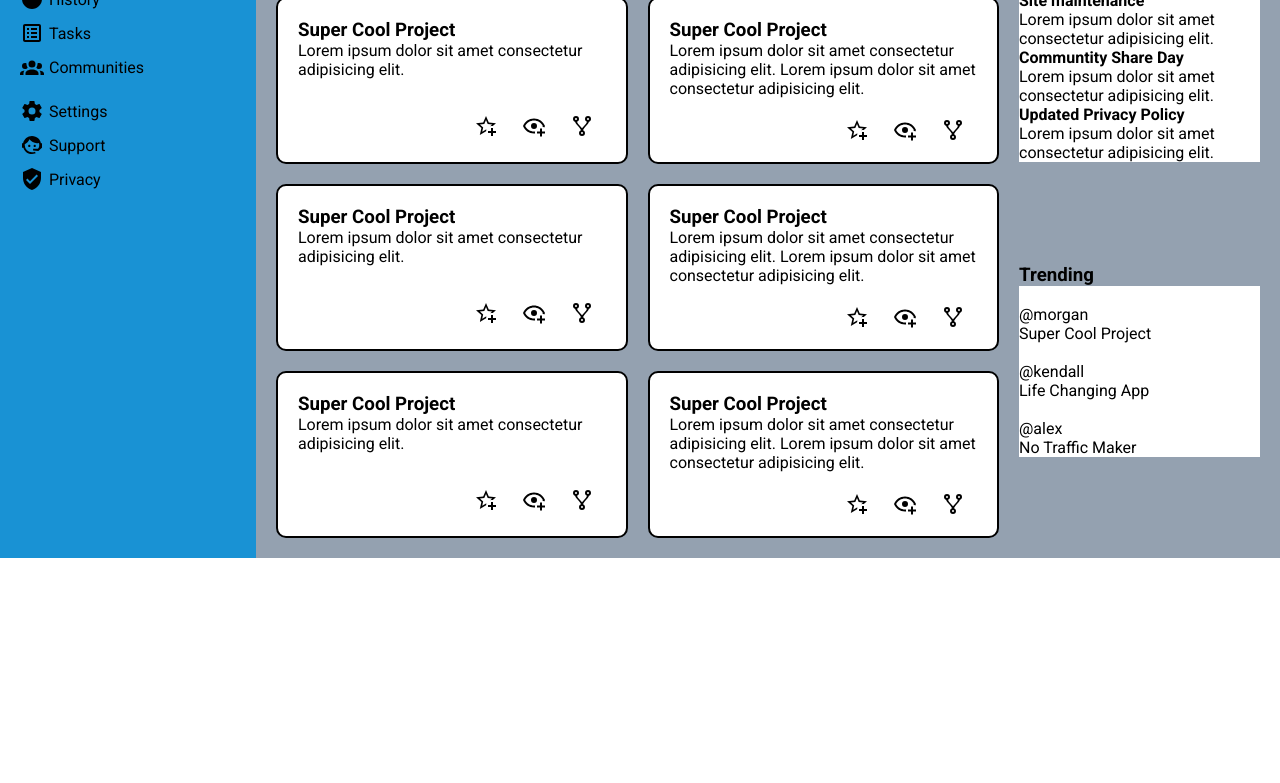
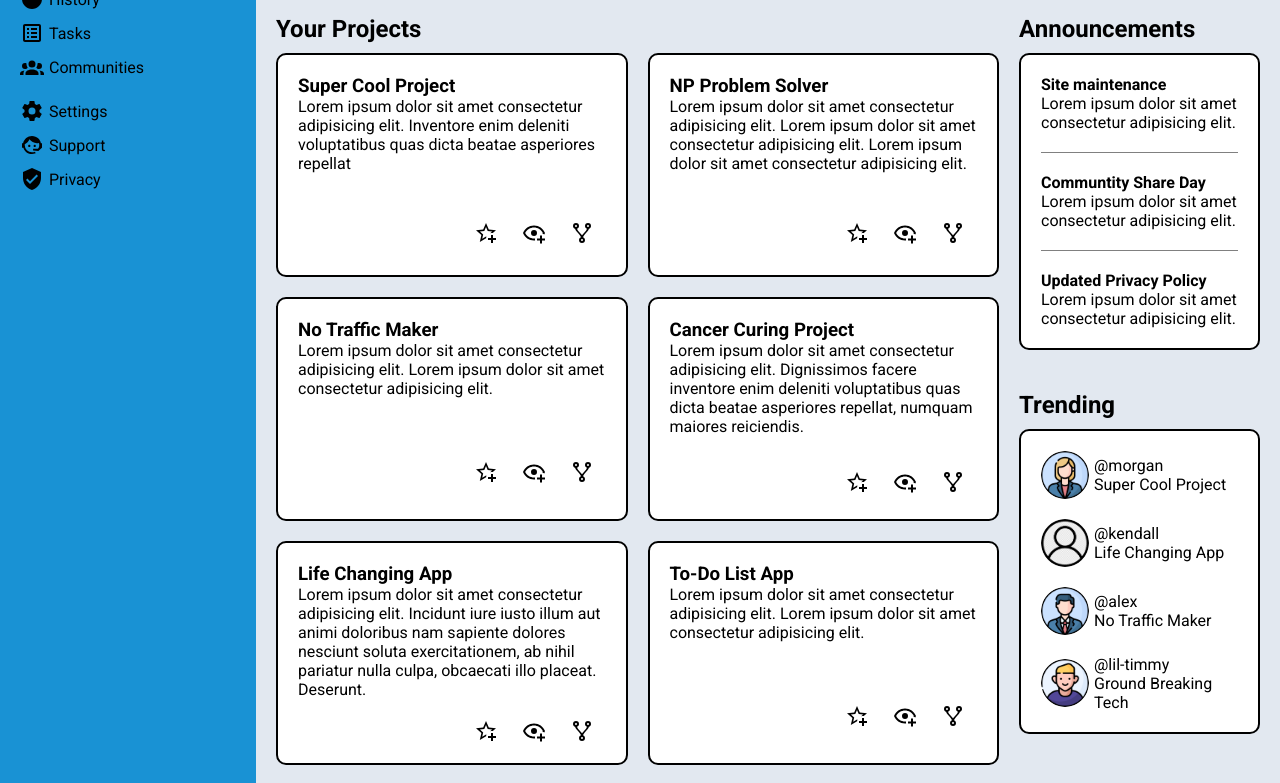
Before and after one commit to JackFed/dashboard-wf, a plain HTML site: page index.html in a window 1280 px wide. Shown: the part 203-986 px from the top of the page. Before the commit the page ends 800 px from the top, so only its background shows below. Drawn offline with Linux system fonts and the light colour scheme.

Commit message:
Finished majority of css

```diff
--- a/index.html
+++ b/index.html
@@ -93,7 +93,10 @@
                     <div class="tile">
                         <div class="text">
                             <h3>Super Cool Project</h3>
-                            <p>Lorem ipsum dolor sit amet consectetur adipisicing elit.</p>
+                            <p>Lorem ipsum dolor sit amet consectetur adipisicing elit.
+                                Inventore enim deleniti voluptatibus
+                                quas dicta beatae asperiores repellat
+                            </p>
                         </div>
                         <div class="actions">
                             <img class="icon" src="./images/icons/list-item/star-plus-outline.svg" alt="Star with plus sign">
@@ -103,9 +106,11 @@
                     </div>
                     <div class="tile">
                         <div class="text">
-                            <h3>Super Cool Project</h3>
+                            <h3>NP Problem Solver</h3>
                             <p>Lorem ipsum dolor sit amet consectetur adipisicing elit.
-                                Lorem ipsum dolor sit amet consectetur adipisicing elit.</p>
+                                Lorem ipsum dolor sit amet consectetur adipisicing elit.
+                                Lorem ipsum dolor sit amet consectetur adipisicing elit.
+                            </p>
                         </div>
                         <div class="actions">
                             <img class="icon" src="./images/icons/list-item/star-plus-outline.svg" alt="Star with plus sign">
@@ -115,8 +120,10 @@
                     </div>
                     <div class="tile">
                         <div class="text">
-                            <h3>Super Cool Project</h3>
-                            <p>Lorem ipsum dolor sit amet consectetur adipisicing elit.</p>
+                            <h3>No Traffic Maker</h3>
+                            <p>Lorem ipsum dolor sit amet consectetur adipisicing elit.
+                                Lorem ipsum dolor sit amet consectetur adipisicing elit.
+                            </p>
                         </div>
                         <div class="actions">
                             <img class="icon" src="./images/icons/list-item/star-plus-outline.svg" alt="Star with plus sign">
@@ -126,9 +133,12 @@
                     </div>
                     <div class="tile">
                         <div class="text">
-                            <h3>Super Cool Project</h3>
+                            <h3>Cancer Curing Project</h3>
                             <p>Lorem ipsum dolor sit amet consectetur adipisicing elit.
-                                Lorem ipsum dolor sit amet consectetur adipisicing elit.</p>
+                                Dignissimos facere inventore enim deleniti voluptatibus
+                                 quas dicta beatae asperiores repellat, numquam maiores
+                                 reiciendis.
+                            </p>
                         </div>
                         <div class="actions">
                             <img class="icon" src="./images/icons/list-item/star-plus-outline.svg" alt="Star with plus sign">
@@ -138,8 +148,12 @@
                     </div>
                     <div class="tile">
                         <div class="text">
-                            <h3>Super Cool Project</h3>
-                            <p>Lorem ipsum dolor sit amet consectetur adipisicing elit.</p>
+                            <h3>Life Changing App</h3>
+                            <p>Lorem ipsum dolor sit amet consectetur adipisicing elit.
+                                Incidunt iure iusto illum aut animi doloribus nam sapiente
+                                dolores nesciunt soluta exercitationem, ab nihil pariatur
+                                nulla culpa, obcaecati illo placeat. Deserunt.
+                            </p>
                         </div>
                         <div class="actions">
                             <img class="icon" src="./images/icons/list-item/star-plus-outline.svg" alt="Star with plus sign">
@@ -149,7 +163,7 @@
                     </div>
                     <div class="tile">
                         <div class="text">
-                            <h3>Super Cool Project</h3>
+                            <h3>To-Do List App</h3>
                             <p>Lorem ipsum dolor sit amet consectetur adipisicing elit.
                                 Lorem ipsum dolor sit amet consectetur adipisicing elit.</p>
                         </div>
@@ -163,8 +177,8 @@
             </main>
             <aside>
                 <div class="announcements">
-                    <h3>Announcements</h3>
-                    <div class="updates">
+                    <h2>Announcements</h2>
+                    <div class="aside-card">
                         <div class="update">
                             <h4>Site maintenance</h4>
                             <p>Lorem ipsum dolor sit amet consectetur adipisicing elit.</p>
@@ -180,27 +194,42 @@
                     </div>
                 </div>
                 <div class="trending">
-                    <h3>Trending</h3>
-                    <div class="people">
+                    <h2>Trending</h2>
+                    <div class="aside-card">
                         <div class="person">
-                            <img class="profile-icon mini" src="" alt="">
+                            <div class="image-text">
+                                <img class="profile-icon mini" src="./images/pfp/businesswoman.png" alt="Business woman">
                                 <div class="person-info">
                                     <a href="">@morgan</a>
                                     <p>Super Cool Project</p>
                                 </div>
                             </div>
+                        </div>
                         <div class="person">
-                            <img class="profile-icon mini" src="" alt="">
+                            <div class="image-text">
+                                <img class="profile-icon mini" src="./images/pfp/no-pfp.png" alt="No Profile">
                                 <div class="person-info">
                                     <a href="">@kendall</a>
                                     <p>Life Changing App</p>
                                 </div>
                             </div>
+                        </div>
                         <div class="person">
-                            <img class="profile-icon mini" src="" alt="">
+                            <div class="image-text">
+                                <img class="profile-icon mini" src="./images/pfp/businessman.png" alt="Business man">
                                 <div class="person-info">
                                     <a href="">@alex</a>
                                     <p>No Traffic Maker</p>
+                                </div>
+                            </div>
+                        </div>
+                        <div class="person">
+                            <div class="image-text">
+                                <img class="profile-icon mini" src="./images/pfp/timmy.png" alt="lil timmy">
+                                <div class="person-info">
+                                    <a href="">@lil-timmy</a>
+                                    <p>Ground Breaking Tech</p>
+                                </div>
                             </div>
                         </div>
                     </div>
--- a/styles.css
+++ b/styles.css
@@ -37,6 +37,7 @@ header {
     display: grid;
     grid-template-columns: 2fr 1fr;
     grid-row: repeat(2, 10px);
+    box-shadow: 0px 5px 10px black;
 }
 
 .searchbar,
@@ -63,6 +64,7 @@ input {
     padding: 0.5em 10px;
     border-radius: 20px;
     margin: 10px;
+    background-color: #e2e8f0;
 }
 
 .account,
@@ -90,6 +92,8 @@ button {
     padding: 10px 30px;
     border-radius: 20px;
     font-weight: 600;
+    border: none;
+    color: #fff;
 }
 
 /* Nav bar */
@@ -100,8 +104,7 @@ nav {
     display: flex;
     flex-direction: column;
     gap: 20px;
-    padding-left: 20px;
-    padding-top: 20px;
+    padding: 20px;
 }
 
 .navbar,
@@ -119,10 +122,16 @@ nav {
     grid-template-columns: 3fr 1fr;
     padding: 20px;
     gap: 20px;
-    background-color: #94a1b0;
+    background-color: #e2e8f0;
 }
 
 /* list items */
+main > h2,
+.announcements > h2,
+.trending > h2 {
+    padding-bottom: 10px;
+}
+
 .tiles {
     display: grid;
     grid-template-columns: 1fr 1fr;
@@ -160,7 +169,24 @@ nav {
 
 aside {
     display: grid;
+    gap: 10px;
+    grid-row: 1fr 1fr;
+}
+
+.aside-card {
+    display: grid;
     gap: 20px;
+    grid-row: repeat(auto-fill, 1fr);
+    align-items: center;
+    border-radius: 10px;
+    padding: 20px;
+    border-radius: 10px;
+    border: 2px solid black;
+}
+
+.update:not(:last-child) {
+    border-bottom: 1px solid grey;
+    padding-bottom: 20px;
 }
 
 /* Pictures and icons */
@@ -191,8 +217,7 @@ aside {
 
 header,
 .tile,
-.updates,
-.people {
+.aside-card {
     background-color: var(--light-background);
 }
 
```
Also changed, not shown: images/pfp/businessman.png (added), images/pfp/businesswoman.png (added), images/pfp/no-pfp.png (added), images/pfp/timmy.png (added). Lines whose indentation alone changed are shown as unchanged.
